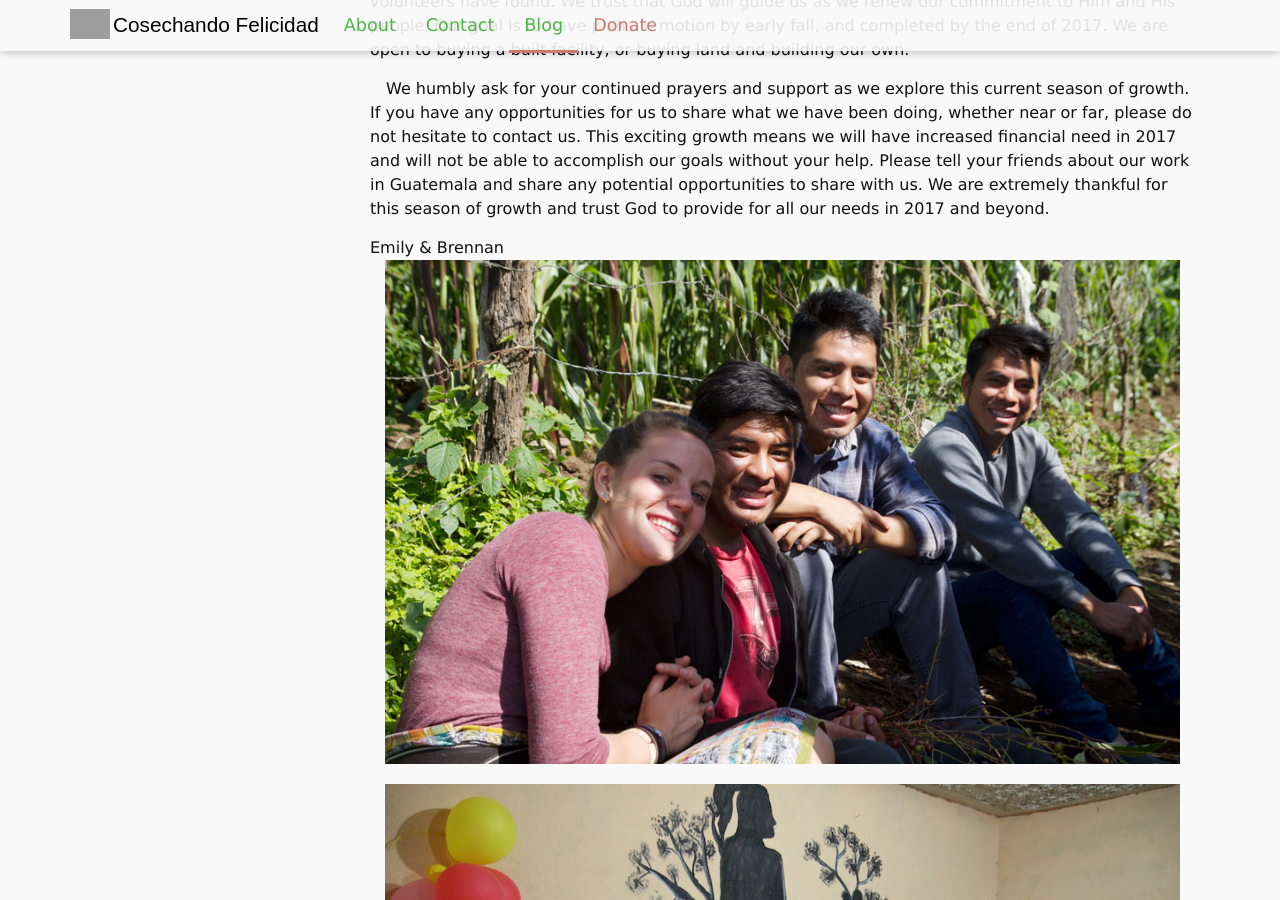
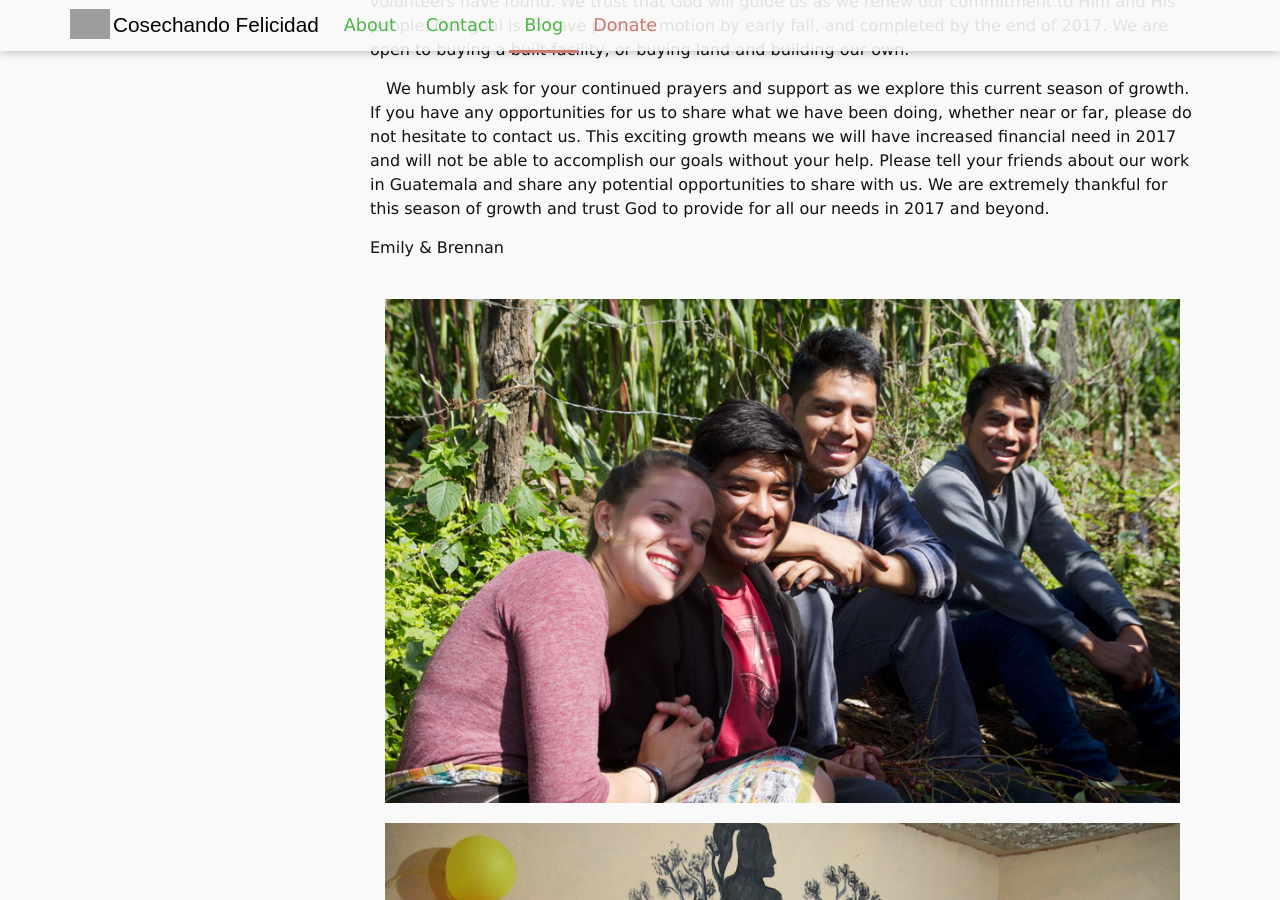
Before and after one commit to harvestinghappiness/harvestinghappiness.github.io, a Jekyll site: the page built from _posts/2017-03-23-March-Newsletter.md, in a window 1280 px wide and 900 px high, scrolled down 1131 px. Built offline with Jekyll 4.4.1, drawn with Linux system fonts in a browser that asks for light colours; comment, search, counter and statistics services are not loaded.

Commit message:
edit march newsletter

```diff
--- a/_posts/2017-03-23-March-Newsletter.md
+++ b/_posts/2017-03-23-March-Newsletter.md
@@ -3,7 +3,7 @@ layout: post
 title: March Newsletter
 date: 2017-03-23 12:00:00
 categories: Guatemala Reflections
-image: blog-3-23-17/Picture3.jpg
+image: blog-3-23-17/pic3.jpg
 activetab: blog
 commentID: 15
 ---
@@ -52,6 +52,8 @@ season of growth and trust God to provide for all our needs in 2017 and beyond.
 
 <p class="meta">Emily &amp; Brennan</p>
 
+&nbsp;
+
 {% include figure.html src="blog-3-23-17/pic3.jpg" size="full" alt="Santa Maria" %}
 
 {% include figure.html src="blog-3-23-17/pic4.jpg" size="full" alt="Santa Maria" %}
```
